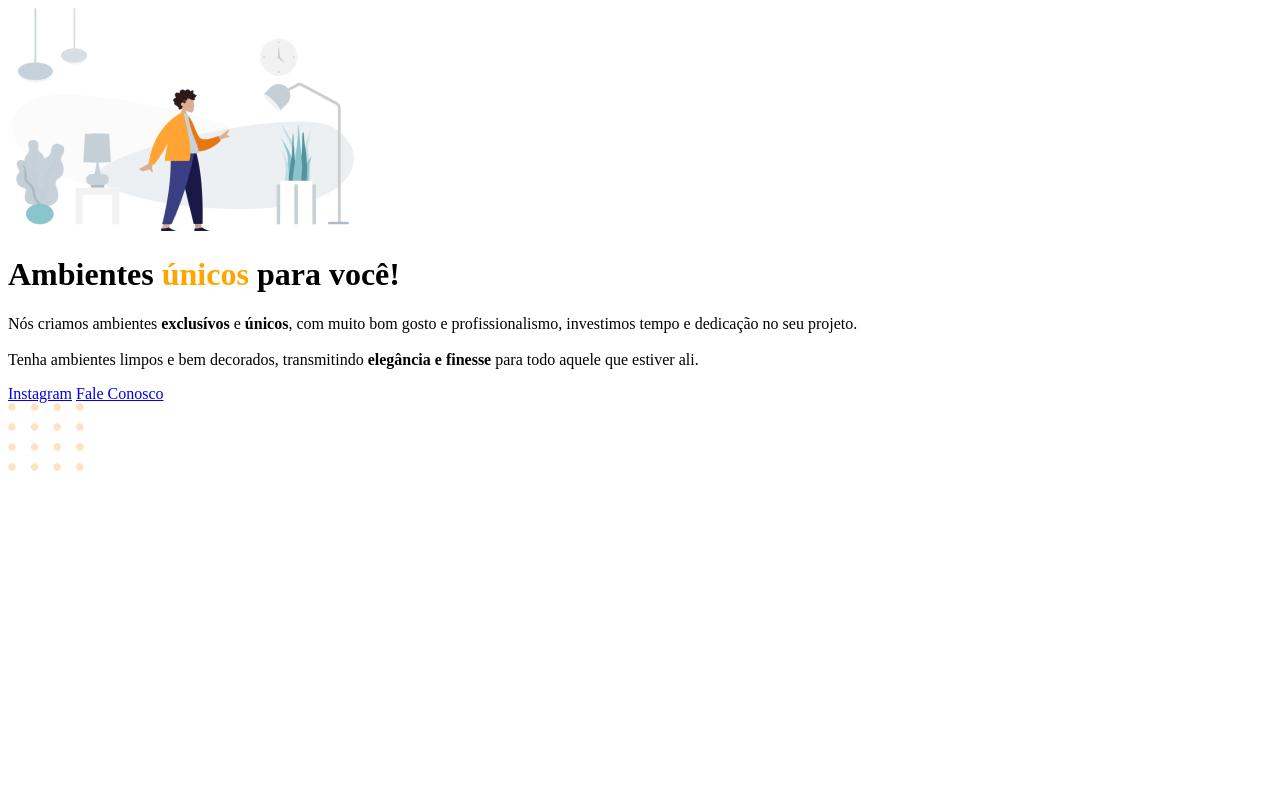
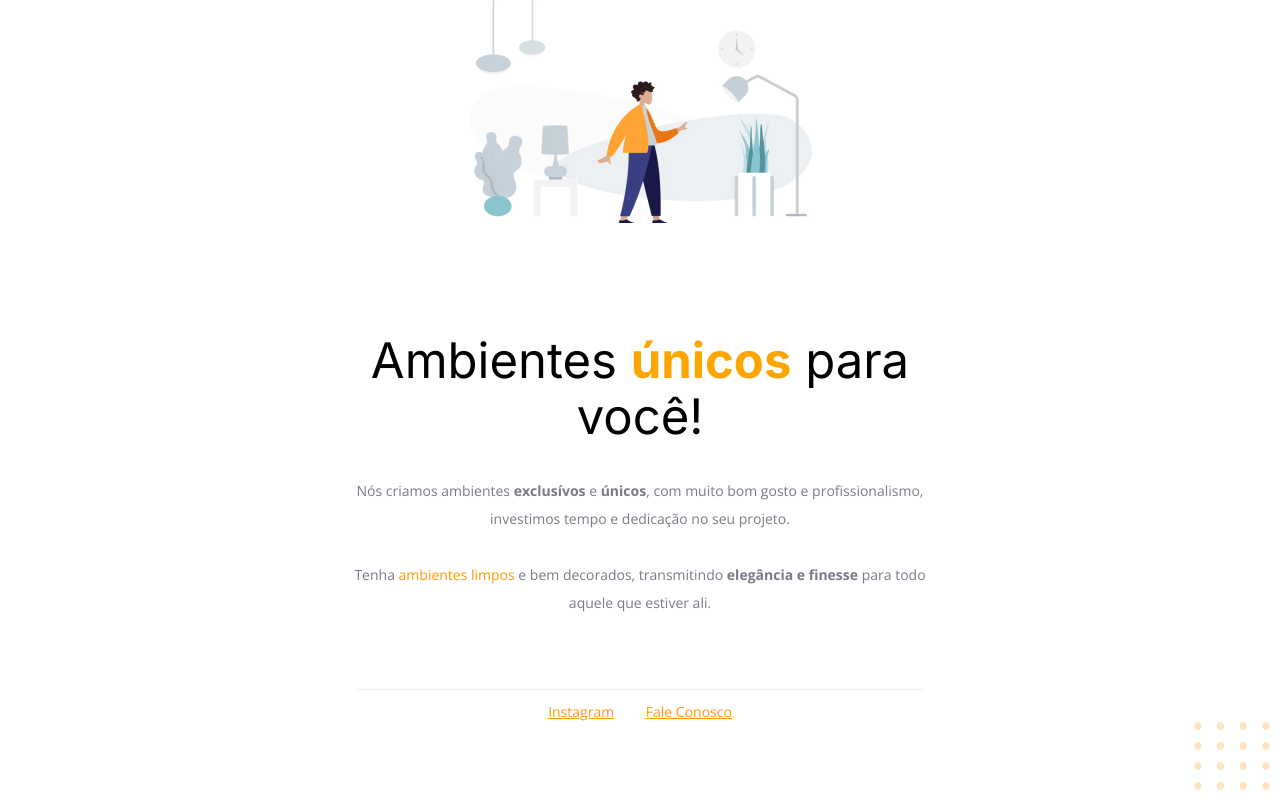
Before and after one commit to GabrielPHP91/projeto01, a plain HTML site: page index.html in a window 1280 px wide. Drawn offline with nearby package versions, Linux system fonts and the light colour scheme.

Commit message:
Update index.html

```diff
--- a/index.html
+++ b/index.html
@@ -9,7 +9,7 @@
     />
     <meta charset="UTF-8" />
     <meta name="viewport" content="width=device-width, initial-scale=1.0" />
-    <link rel="stylesheet" href="Projeto 01/style.css" />
+    <link rel="stylesheet" href="style.css" />
     <title>Móveis Costomizados</title>
   </head>
   <body>
```
